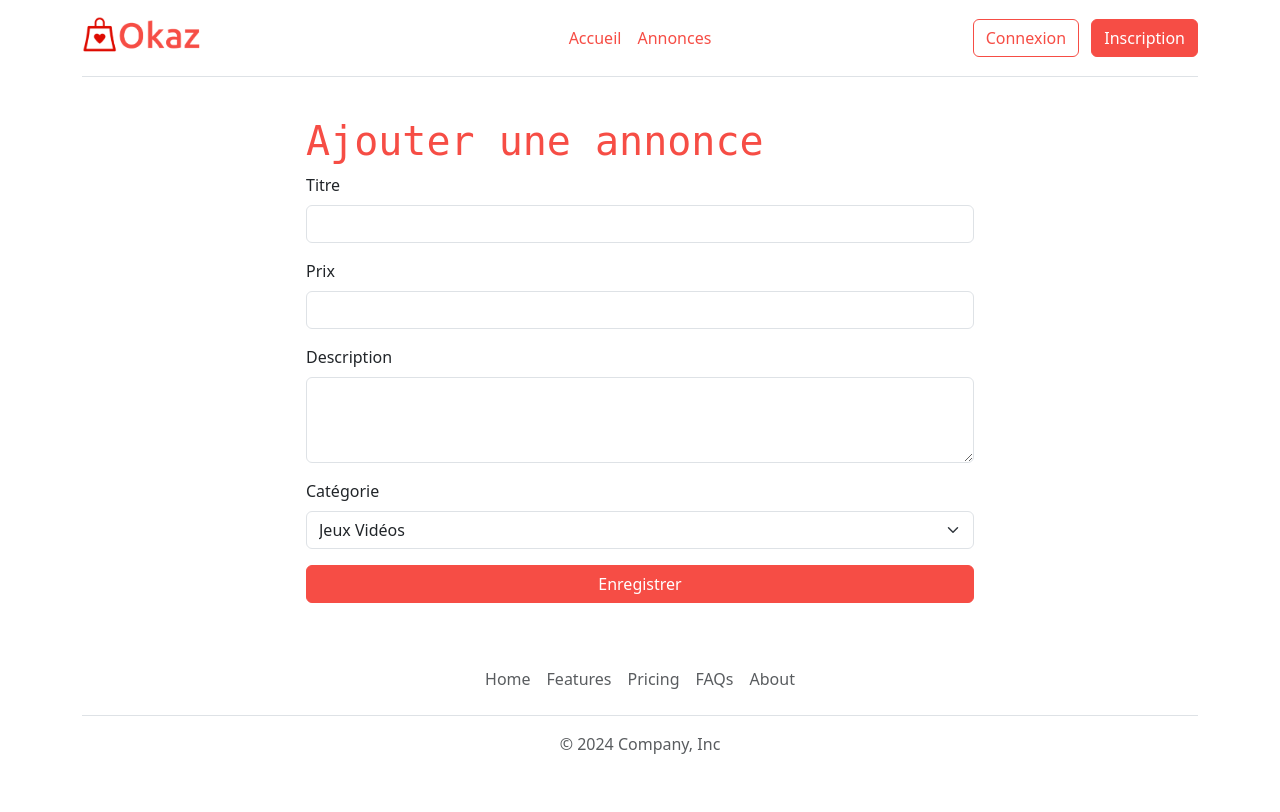
After one commit to eNJi25/phpVanilla, a PHP site: page /ajout_annonce.php in a window 1280 px wide. The commit adds this page. Run offline with PHP 8.4, Linux system fonts and the light colour scheme.

Commit message:
add ajout_annonce + inscription + libs/category

```diff
--- /dev/null
+++ b/ajout_annonce.php
@@ -0,0 +1,40 @@
+<?php
+require_once 'templates/header.php';
+require_once 'libs/category.php';
+
+$categories = getCategories();
+?>
+
+<div class="form-listing w-100 m-auto">
+    <h1>Ajouter une annonce</h1>
+
+    <form action="" method="post">
+        <div class="mb-3">
+            <label class="form-label" for="title">Titre</label>
+            <input class="form-control" type="text" name="title" id="title">
+        </div>
+        <div class="mb-3">
+            <label class="form-label" for="price">Prix</label>
+            <input class="form-control" type="number" name="price" id="price">
+        </div>
+        <div class="mb-3">
+            <label class="form-label" for="description">Description</label>
+            <textarea class="form-control" cols="30" rows="3" name="description" id="description"></textarea>
+        </div>
+        <div class="mb-3">
+            <label class="form-label" for="category">Catégorie</label>
+            <select name="category" id="category" class="form-select">
+                <?php foreach ($categories as $key => $category) { ?>
+                    <option value="<?= $key ?>"><?= $category["name"] ?></option>
+                <?php } ?>
+
+            </select>
+        </div>
+        <input class="btn btn-primary w-100" type="submit" value="Enregistrer">
+    </form>
+</div>
+
+
+<?php
+require_once 'templates/footer.php';
+?>
--- a/annonces.php
+++ b/annonces.php
@@ -19,7 +19,7 @@ $listings = getListings();
             </div>
             <div class="p-3 border-bottom">
                 <label for="price">Prix</label>
-                <div class="input-group">
+                <div class="input-group mb-1">
                     <input type="number" name="min_price" id="min_price" class="form-control" placeholder="Prix minimum">
                     <span class="input-group-text">€</span>
                 </div>
--- /dev/null
+++ b/libs/category.php
@@ -0,0 +1,10 @@
+<?php
+
+function getCategories(): array
+{
+    return [
+        ["name" => "Jeux Vidéos", "icon" => '<i class="bi bi-controller"></i>'],
+        ["name" => "Vêtements", "icon" => '<i class="bi bi-universal-access"></i>'],
+        ["name" => "Meubles", "icon" => '<i class="bi bi-lamp"></i>']
+    ];
+}
--- a/templates/header.php
+++ b/templates/header.php
@@ -14,22 +14,19 @@
     <div class="container">
         <header class="d-flex flex-wrap align-items-center justify-content-center justify-content-md-between py-3 mb-4 border-bottom">
             <div class="col-md-3 mb-2 mb-md-0">
-                <a href="/" class="d-inline-flex link-body-emphasis text-decoration-none">
+                <a href="index.php" class="d-inline-flex link-body-emphasis text-decoration-none">
                     <img width="120" src="assets/images/logo-okaz.png" alt="Logo Okaz">
                 </a>
             </div>
 
             <ul class="nav col-12 col-md-auto mb-2 justify-content-center mb-md-0">
-                <li><a href="#" class="nav-link px-2 link-secondary">Home</a></li>
-                <li><a href="#" class="nav-link px-2">Features</a></li>
-                <li><a href="#" class="nav-link px-2">Pricing</a></li>
-                <li><a href="#" class="nav-link px-2">FAQs</a></li>
-                <li><a href="#" class="nav-link px-2">About</a></li>
+                <li><a href="index.php" class="nav-link px-2">Accueil</a></li>
+                <li><a href="annonces.php" class="nav-link px-2">Annonces</a></li>
             </ul>
 
             <div class="col-md-3 text-end">
-                <button type="button" class="btn btn-outline-primary me-2">Login</button>
-                <button type="button" class="btn btn-primary">Sign-up</button>
+                <a type="button" class="btn btn-outline-primary me-2" href="login.php">Connexion</a>
+                <a type="button" class="btn btn-primary" href="inscription.php">Inscription</a>
             </div>
         </header>
         <main>
```
Also changed, not shown: index.php (+4 -7 lines), inscription.php (added, +28 -0 lines), login.php (+15 -0 lines).
